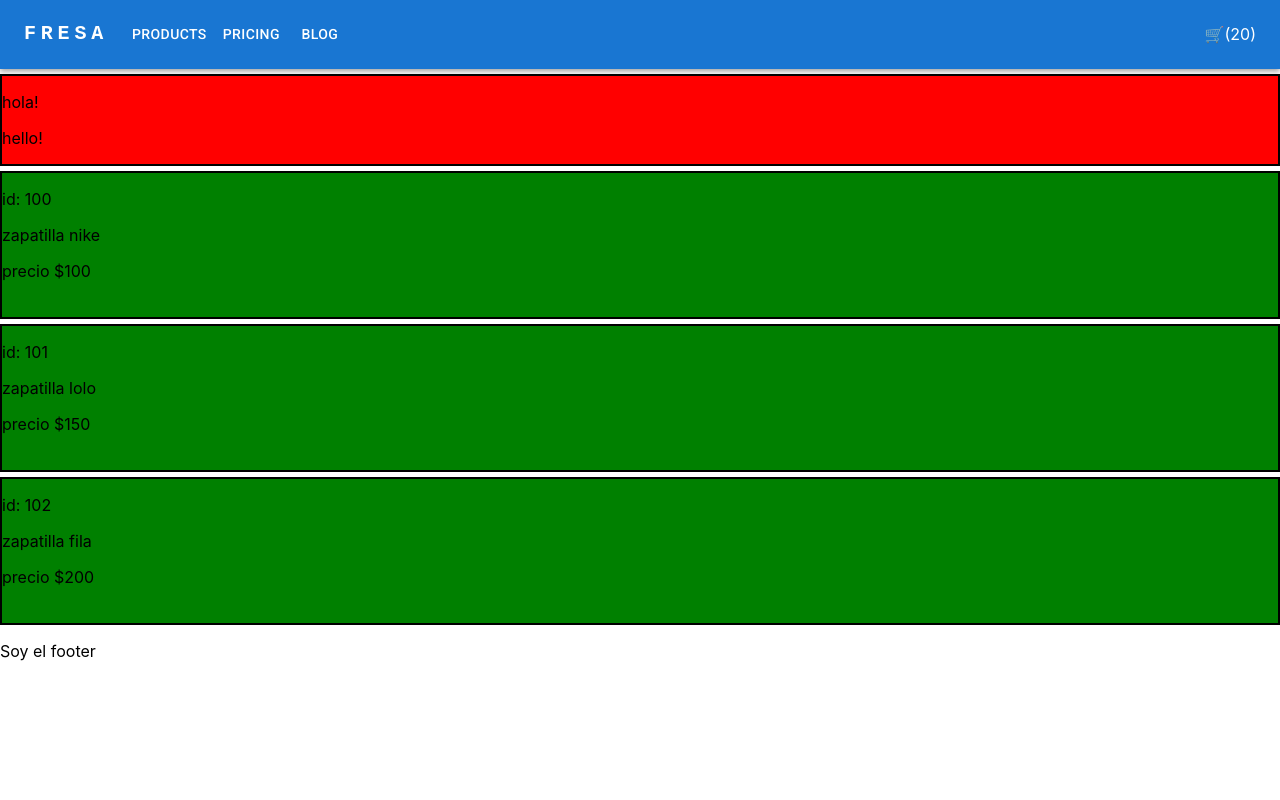
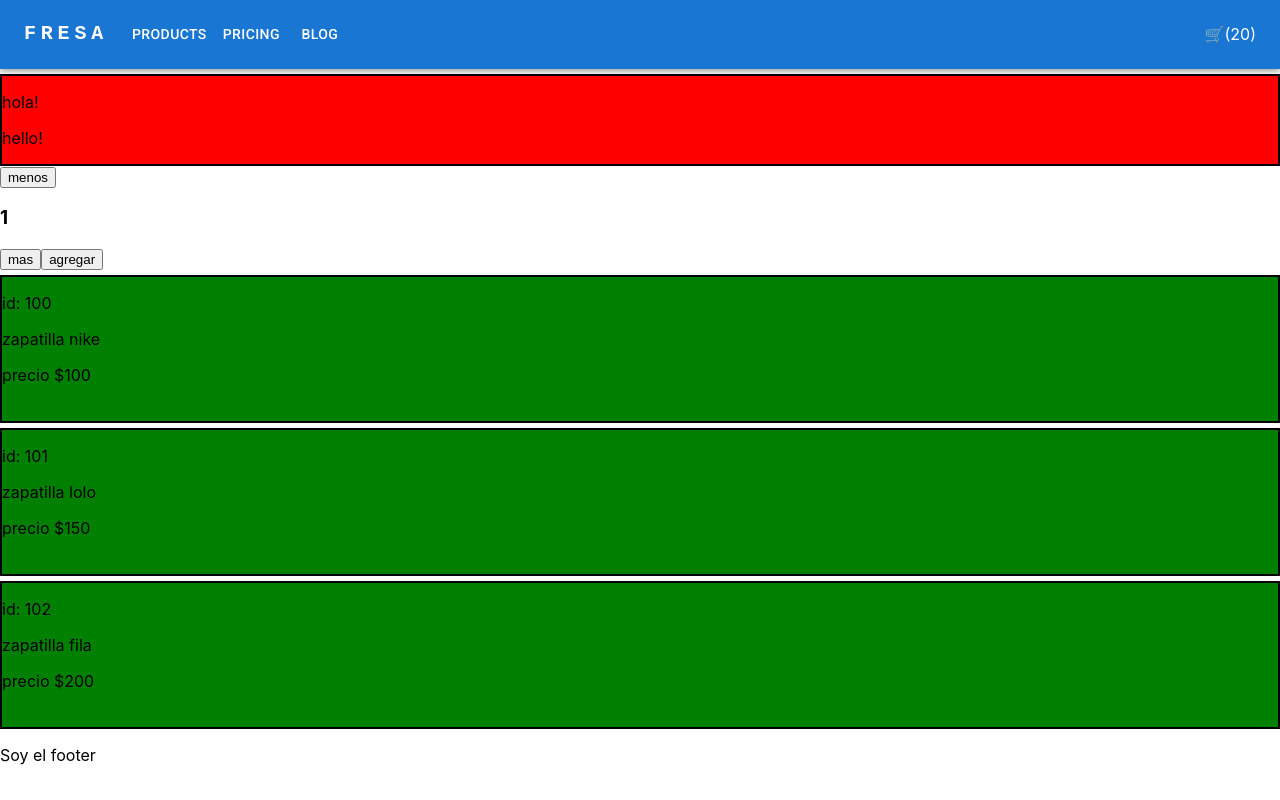
Before and after one commit to MarciaDiaz/Ecomerce.Diaz, a React (Create React App) app: page / in a window 1280 px wide. Built offline with nearby package versions, Linux system fonts and the light colour scheme.

Commit message:
clase componentes 2

```diff
--- a/src/App.js
+++ b/src/App.js
@@ -3,6 +3,7 @@ import NavBar from "./Components/NavBar";
 import Footer from "./Components/Footer"
 import Producto from "./Components/producto";
 import ItemListContainer from "./Components/ItemListContainer";
+import ItemCount from "./Components/ItemCount";
 
 
 
@@ -12,11 +13,16 @@ export default function App() {
 
 const saludo = 'hola!'
 
-
   let producto1 = { id: 100, name: "zapatilla nike", price: 100};
   let producto2 = { id: 101, name: "zapatilla lolo", price: 150};
   let producto3 = { id: 102, name: "zapatilla fila", price: 200};
 
+
+ const stock = 10;
+ const initial = 1;
+ let totalStock = 0;
+
+ const onAdd = (cantidad) => totalStock ===10? alert ("agotado") : totalStock <= cantidad;
 
   return (
 
@@ -25,7 +31,7 @@ const saludo = 'hola!'
 <NavBar />
 
 <ItemListContainer saludo={saludo} greeting = 'hello!'/>
-
+<ItemCount stock={stock} initial={initial} onAdd={onAdd}/>
 <Producto item={producto1}/>
 <Producto item={producto2}/>
 <Producto item={producto3}/>
--- /dev/null
+++ b/src/Components/ItemCount.jsx
@@ -0,0 +1,43 @@
+import React, { useState, } from "react";
+
+export default function ItemCount ({stock, initial, onAdd}){
+
+    let [contador, setContador] = useState (initial);
+console.log ('contador')
+    return(
+<div>
+<button onClick={()=>{
+if (contador > initial){
+
+    setContador(contador -1);
+}
+
+}}>menos</button>
+
+<h3>{contador}</h3>
+
+<button onClick={()=>{
+if(contador < stock){
+
+    setContador(contador+1);
+}
+else if (contador == 10){
+
+    alert ('no hay mas stock');
+}
+
+}}>mas</button>
+
+<button onClick={()=>{
+if (contador ) {
+onAdd (contador);
+setContador(initial);
+alert ('gracias por su compra de productos' )
+}
+}}>agregar</button>
+
+</div>
+
+    )
+
+};
--- a/src/Components/ItemListContainer.jsx
+++ b/src/Components/ItemListContainer.jsx
@@ -2,13 +2,17 @@ import React from 'react'
 
 const ItemListContainer = (props) => {
 
-    const{saludo, greeting} = props
+    const{saludo, greeting, stock, initial, onAdd} = props
   return (
 
-      <div style={{backgroundColor: "red", marginTop: "5px", border: "solid 2px black"}}>
+    <div style={{backgroundColor: "red", marginTop: "5px", border: "solid 2px black"}}>
     <p>{saludo}</p>
     <p>{greeting}</p>
 
+
+<p>{stock}</p>
+<p>{initial}</p>
+<p>{onAdd}</p>
     </div>
   )
 }
--- a/src/Components/producto.jsx
+++ b/src/Components/producto.jsx
@@ -1,13 +1,17 @@
-import React from "react";
+import React, { useState } from "react";
 
 export default function Producto ({item}){
     console.log(item)
 
 
+
+
+
     return(
 
+<div style={{backgroundColor: "green", marginTop: "5px", border: "solid 2px black"}}>
 
-<div style={{backgroundColor: "green", marginTop: "5px", border: "solid 2px black"}}>
+
 
 <p>id: {item.id}</p>
 <p>{item.name}</p>
--- a/src/index.js
+++ b/src/index.js
@@ -6,9 +6,9 @@ import reportWebVitals from './reportWebVitals';
 
 const root = ReactDOM.createRoot(document.getElementById('root'));
 root.render(
-  <React.StrictMode>
+  /*<React.StrictMode>*/
     <App />
-  </React.StrictMode>
+  /*</React.StrictMode>*/
 );
 
 // If you want to start measuring performance in your app, pass a function
```
Also changed, not shown: src/Components/practica.jsx (added, +58 -0 lines).
